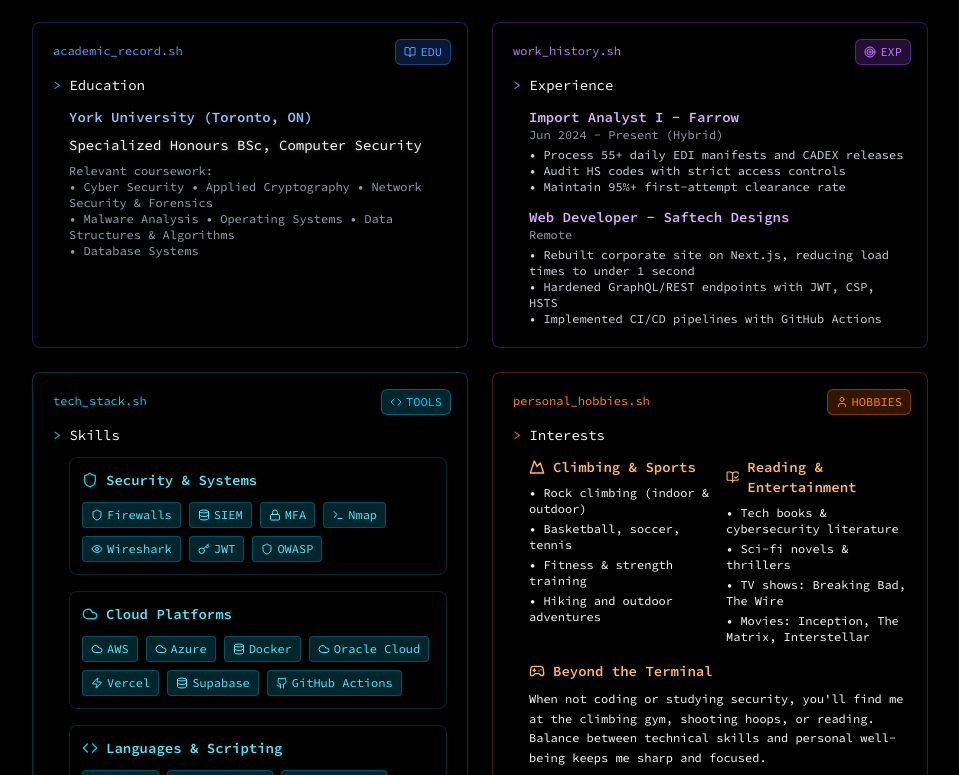
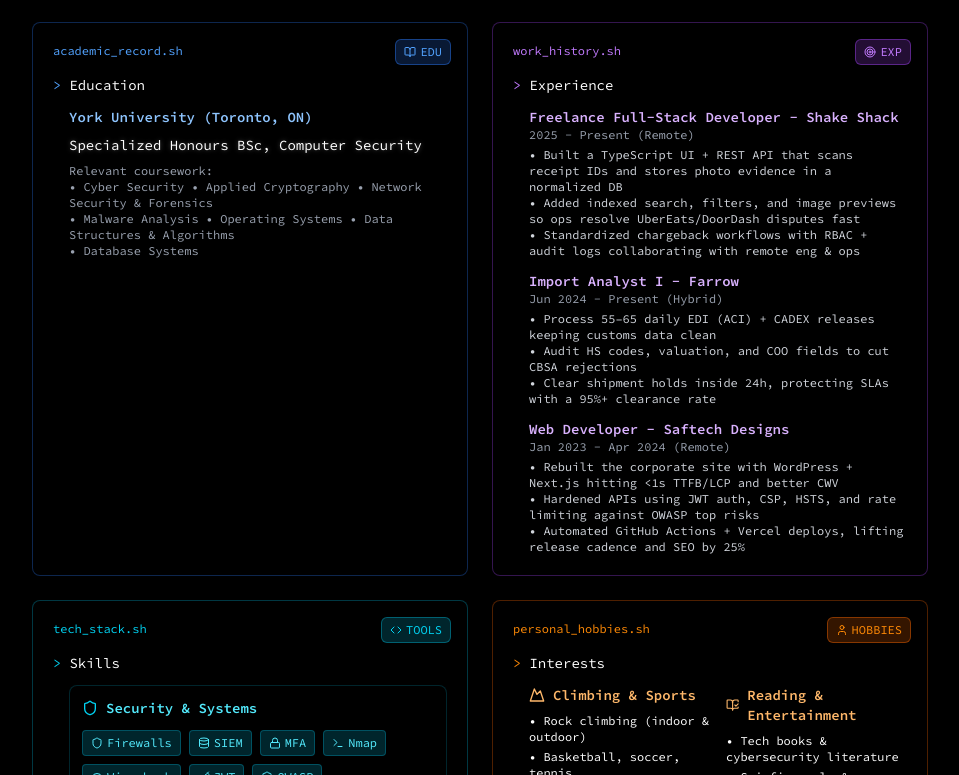
Before and after one commit to shariqsk/shariq-website, a Next.js app in the folder shariq-portfolio/: page /about in a window 1280 px wide. Shown: the part 885-1660 px from the top of the page, without its empty margins (160-1119 px from the left). Built offline with nearby package versions, Linux system fonts and the light colour scheme; no server answers; what @heroui/system would draw is missing.

Commit message:
Update About page with enhanced job descriptions and timelines for improved clarity and engagement. Revise freelance and previous roles to reflect current responsibilities and achievements, ensuring a more comprehensive overview of experience.

```diff
--- a/shariq-portfolio/app/about/page.tsx
+++ b/shariq-portfolio/app/about/page.tsx
@@ -138,23 +138,32 @@
                                  <span className="text-white">Experience</span>
               </div>
 
-              <div className="ml-4 space-y-2 sm:space-y-3">
+              <div className="ml-4 space-y-3">
+                <div>
+                  <div className="text-purple-300 font-semibold">Freelance Full-Stack Developer - Shake Shack</div>
+                  <div className="text-gray-400 text-xs">2025 - Present (Remote)</div>
+                  <div className="text-gray-300 text-xs mt-1">
+                    • Built a TypeScript UI + REST API that scans receipt IDs and stores photo evidence in a normalized DB<br/>
+                    • Added indexed search, filters, and image previews so ops resolve UberEats/DoorDash disputes fast<br/>
+                    • Standardized chargeback workflows with RBAC + audit logs collaborating with remote eng & ops
+                  </div>
+                </div>
                 <div>
                   <div className="text-purple-300 font-semibold">Import Analyst I - Farrow</div>
                   <div className="text-gray-400 text-xs">Jun 2024 - Present (Hybrid)</div>
                   <div className="text-gray-300 text-xs mt-1">
-                    • Process 55+ daily EDI manifests and CADEX releases<br/>
-                    • Audit HS codes with strict access controls<br/>
-                    • Maintain 95%+ first-attempt clearance rate
+                    • Process 55–65 daily EDI (ACI) + CADEX releases keeping customs data clean<br/>
+                    • Audit HS codes, valuation, and COO fields to cut CBSA rejections<br/>
+                    • Clear shipment holds inside 24h, protecting SLAs with a 95%+ clearance rate
                   </div>
                 </div>
                 <div>
                   <div className="text-purple-300 font-semibold">Web Developer - Saftech Designs</div>
-                  <div className="text-gray-400 text-xs">Remote</div>
+                  <div className="text-gray-400 text-xs">Jan 2023 - Apr 2024 (Remote)</div>
                   <div className="text-gray-300 text-xs mt-1">
-                    • Rebuilt corporate site on Next.js, reducing load times to under 1 second<br/>
-                    • Hardened GraphQL/REST endpoints with JWT, CSP, HSTS<br/>
-                    • Implemented CI/CD pipelines with GitHub Actions
+                    • Rebuilt the corporate site with WordPress + Next.js hitting &lt;1s TTFB/LCP and better CWV<br/>
+                    • Hardened APIs using JWT auth, CSP, HSTS, and rate limiting against OWASP top risks<br/>
+                    • Automated GitHub Actions + Vercel deploys, lifting release cadence and SEO by 25%
                   </div>
                 </div>
               </div>
```
